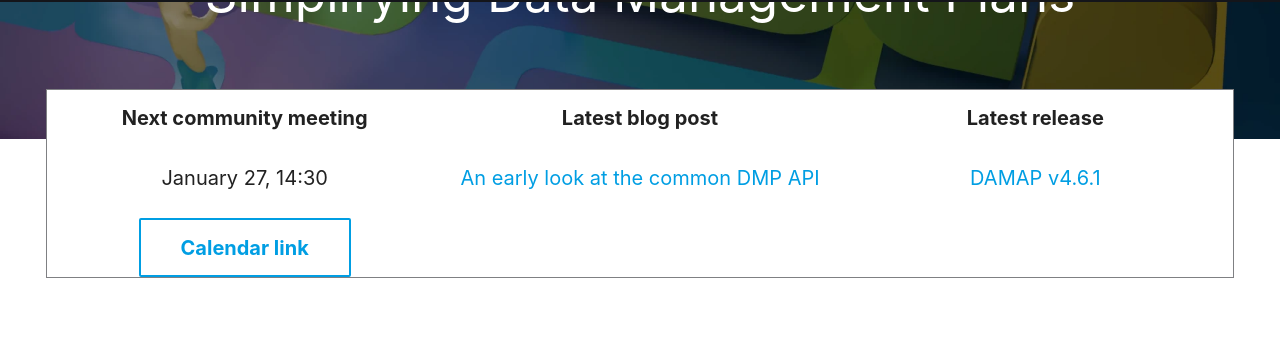
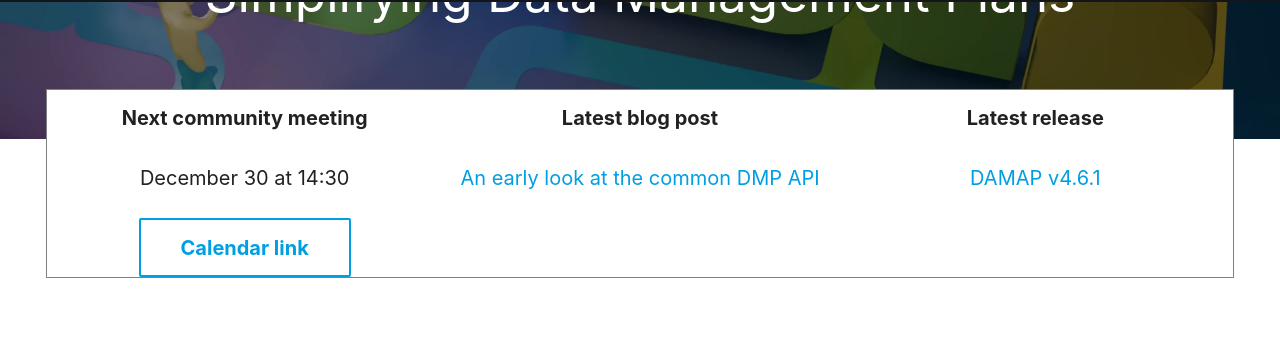
Before and after one commit to damap-org/damap-website, an MkDocs documentation site: the page built from docs/index.md, in a window 1280 px wide and 900 px high, scrolled down 311 px. Shown: the part 94-454 px from the top of the window. Built offline with MkDocs 1.6.1 and Material for MkDocs 9.7.7, drawn with Linux system fonts in a browser that asks for light colours; plug-ins that fetch from the network failed and are left out; some of the changed lines change nothing that is shown.

Commit message:
🔄 Automate dates for community meetings

```diff
--- a/docs/index.md
+++ b/docs/index.md
@@ -12,7 +12,7 @@
     <div class="infobox__item">
         <div class="infobox__title">Next community meeting</div>
         <div class="infobox__data">
-            <span class="infobox__text"><time datetime="2026-01-27T14:30:00+0100">January 27, 14:30</time></span>
+            <span class="infobox__text"><time data-next-community-meeting="full"></time></span>
             <a href="community-meeting.ics" class="md-button sm">Calendar link</a>
         </div>
     </div>
@@ -80,10 +80,10 @@
 <div class="calendar__block">
 <div class="calendar" markdown>
     <h2>Next community meeting</h2>
-    <time datetime="2026-01-27T14:30:00+0100">
-        <span class="calendar__dow">Tue</span>
-        <span class="calendar__day">Jan 27</span>
-        <span class="calendar__time">14:30</span>
+    <time data-next-community-meeting="block">
+        <span class="calendar__dow"></span>
+        <span class="calendar__day"></span>
+        <span class="calendar__time"></span>
     </time>
     <footer>
         <a href="community-meeting.ics" class="md-button md-button--full">Calendar link</a>
--- /dev/null
+++ b/docs/next-community-meeting.js
@@ -0,0 +1,85 @@
+// Calculates the last Tuesday of a given month and year.
+// Formula explanation:
+// 1. Get the last day of the month.
+// 2. Determine its day of the week (0=Sun, 1=Mon, ..., 6=Sat).
+// 3. Calculate how many days to subtract to reach the last Tuesday.
+function getLastTuesdayofMonth(year, month) {
+  const lastDay = new Date(year, month + 1, 0);
+  const dow = lastDay.getDay(); // Day of week: 0 (Sun) to 6 (Sat).
+
+  // If last day is Wed(3), Thu(4), Fri(5), Sat(6), Sun(0), Mon(1):
+  // The distance to Tuesday is dow - 2 (if dow>=2) otherwise dow + 5.
+  const offset = (dow + 5) % 7; // number of days to go back to Tuesday
+  lastDay.setDate(lastDay.getDate() - offset);
+  return lastDay;
+}
+
+// Helper function to pad months/days to two digits.
+function pad(n) {
+  return n.toString().padStart(2, "0");
+}
+
+document.addEventListener("DOMContentLoaded", () => {
+  const now = new Date();
+  let year = now.getFullYear();
+  let month = now.getMonth(); // 0-indexed: Jan=0, Feb=1, ..., Dec=11
+
+  let meetingDate = getLastTuesdayofMonth(year, month);
+  meetingDate.setHours(14, 30, 0, 0); // Set fixed time to 14:30:00.000
+
+  const meetingEnd = new Date(meetingDate);
+  meetingEnd.setHours(15, 0, 0, 0); // Meeting ends at 15:00
+  // If the meeting has already ended (after 15:00), move to next month
+  if (now > meetingEnd) {
+    month += 1;
+    if (month > 11) {
+      // If December, roll over to January next year.
+      month = 0;
+      year += 1;
+    }
+    meetingDate = getLastTuesdayofMonth(year, month);
+    meetingDate.setHours(14, 30, 0, 0); // Set fixed time to 14:30:00.000
+    console.debug(meetingDate);
+  }
+  // Construct ISO 8601 string with timezone offset +01:00.
+  // Explicitly assembled to gurantee the correct time + timezone literal.
+  const isoDate = `${meetingDate.getFullYear()}-${pad(
+    meetingDate.getMonth() + 1
+  )}-${pad(meetingDate.getDate())}T14:30:00+01:00`;
+
+  // Homepage infobox.
+  document
+    .querySelectorAll('time[data-next-community-meeting="full"]')
+    .forEach((element) => {
+      element.setAttribute("datetime", isoDate);
+      element.textContent = meetingDate.toLocaleString("en-US", {
+        month: "long",
+        day: "numeric",
+        hour: "2-digit",
+        minute: "2-digit",
+        hour12: false,
+      });
+    });
+
+  // Calendar block.
+  document
+    .querySelectorAll('time[data-next-community-meeting="block"]')
+    .forEach((element) => {
+      element.setAttribute("datetime", isoDate);
+
+      const dow = element.querySelector(".calendar__dow");
+      const day = element.querySelector(".calendar__day");
+      const time = element.querySelector(".calendar__time");
+
+      if (dow)
+        dow.textContent = meetingDate.toLocaleDateString("en-US", {
+          weekday: "short",
+        });
+      if (day)
+        day.textContent = meetingDate.toLocaleDateString("en-US", {
+          month: "short",
+          day: "numeric",
+        });
+      if (time) time.textContent = "14:30";
+    });
+});
--- a/mkdocs.yml
+++ b/mkdocs.yml
@@ -29,6 +29,8 @@
     annotation: material/arrow-right-circle
 extra_css:
 - "custom.css"
+extra_javascript:
+  - next-community-meeting.js
 extra:
   generator: false
   footer_links:
```
